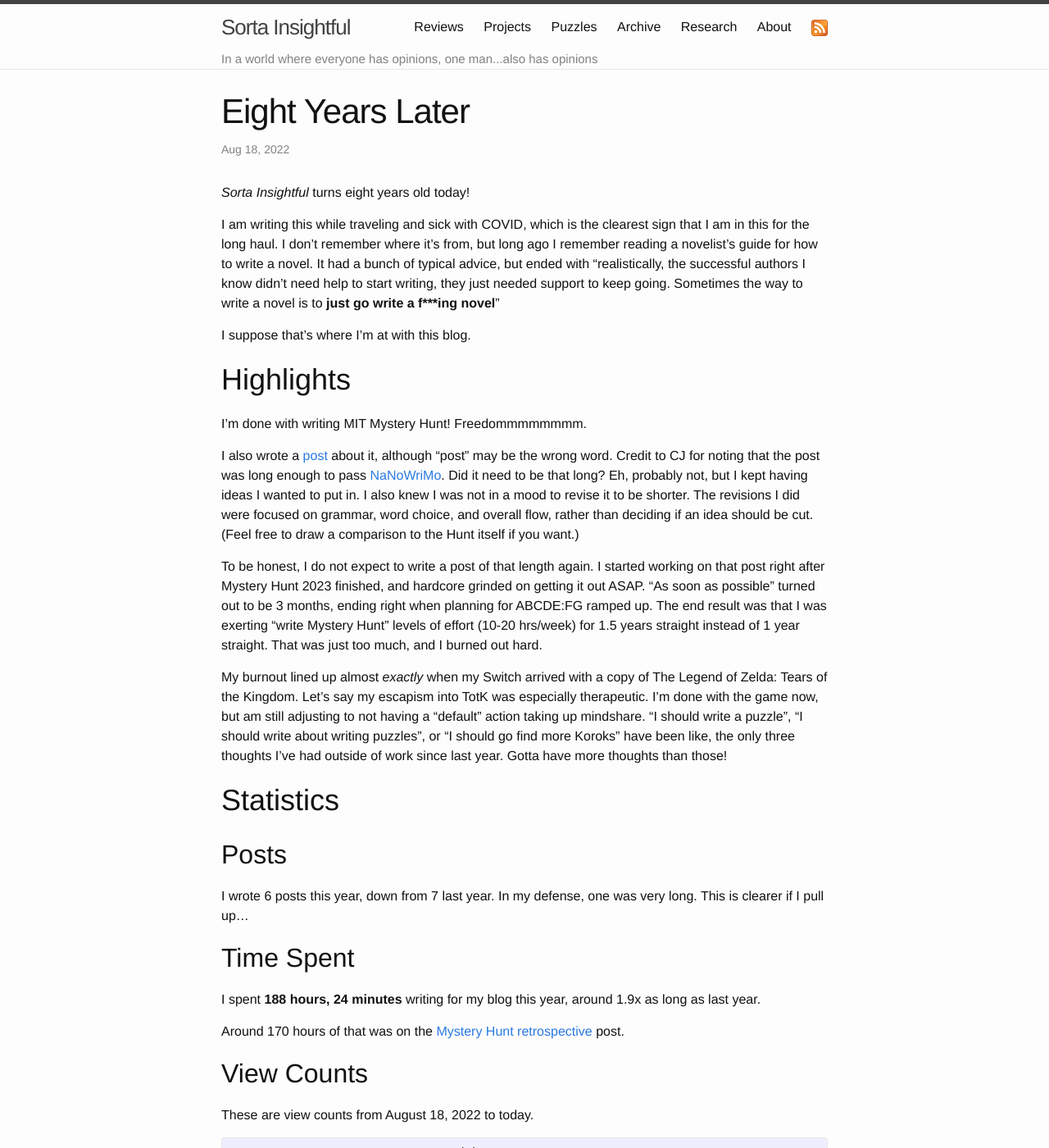
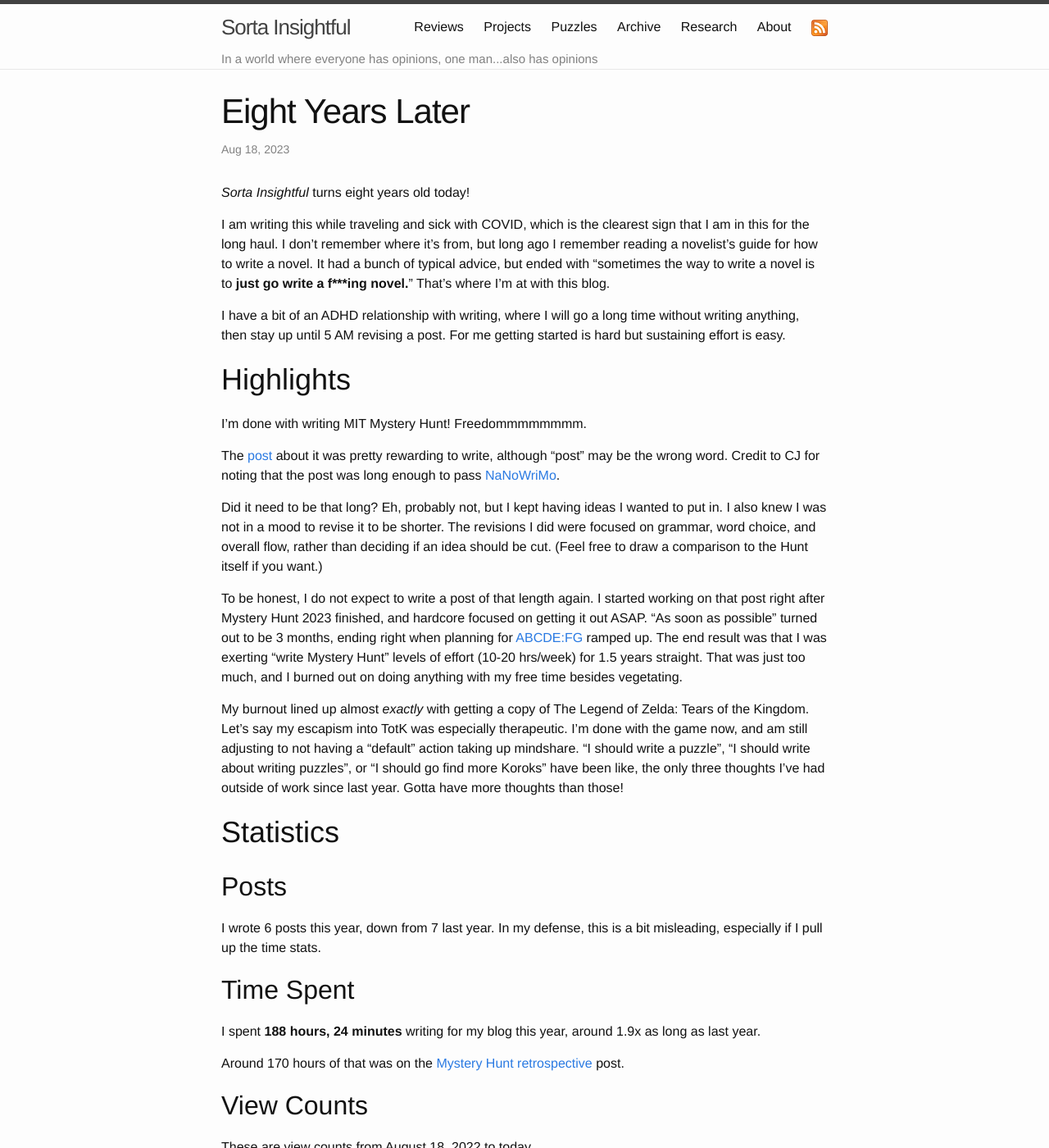
Before and after one commit to alexirpan/alexirpan.github.io, a Jekyll site: the page built from _posts/2023-08-18-eight-years.markdown, in a window 1280 px wide and 1400 px high. Shown: the whole window at 82% size. Built offline with Jekyll 4.4.1, drawn with Linux system fonts in a browser that asks for light colours; nearby versions of some CDN libraries; some of the changed text lies outside the part shown.

Commit message:
Did another pass, feels good enough

```diff
--- a/_posts/2023-08-18-eight-years.markdown
+++ b/_posts/2023-08-18-eight-years.markdown
@@ -1,7 +1,7 @@
 ---
 layout: post
 title:  "Eight Years Later"
-date:   2022-08-18 02:57:00 -0700
+date:   2023-08-18 02:57:00 -0700
 ---
 
 *Sorta Insightful* turns eight years old today!
@@ -9,35 +9,39 @@
 I am writing this while traveling and sick with COVID, which is the clearest sign that I am in this
 for the long haul. I don't remember where it's from, but long ago I remember reading
 a novelist's guide for how to write a novel. It had a bunch of typical advice,
-but ended with "realistically, the successful authors I know didn't need help
-to start writing, they just needed support to keep going.
-Sometimes the way to write a novel is to **just go write a f\*\*\*ing novel**"
+but ended with "sometimes the way to write a novel is to **just go write a f\*\*\*ing novel.**"
+That's where I'm at with this blog.
 
-I suppose that's where I'm at with this blog.
+I have a bit of an ADHD relationship with writing, where I will go a long
+time without writing anything, then stay up until 5 AM revising a post. For me
+getting started is hard but sustaining effort is easy.
 
 # Highlights
 
 I'm done with writing MIT Mystery Hunt! Freedommmmmmmm.
 
-I also wrote a [post]({% post_url 2023-04-21-mh-2023 %}) about it, although
-"post" may be the wrong word. Credit to CJ for noting that the post was long
-enough to pass [NaNoWriMo](https://en.wikipedia.org/wiki/National_Novel_Writing_Month). Did it need to be that long? Eh, probably not, but I kept having ideas I wanted to put in. I also knew I was not in a mood to revise
+The [post]({% post_url 2023-04-21-mh-2023 %}) about it was pretty rewarding
+to write, although "post" may be the wrong word. Credit to CJ for noting that the post
+was long enough to pass [NaNoWriMo](https://en.wikipedia.org/wiki/National_Novel_Writing_Month).
+
+Did it need to be that long? Eh, probably not, but I kept having ideas I wanted to put in.
+I also knew I was not in a mood to revise
 it to be shorter. The revisions I did were focused on grammar, word choice,
 and overall flow, rather than deciding if an idea should be cut. (Feel free to
 draw a comparison to the Hunt itself if you want.)
 
 To be honest, I do not expect to write a post of that length again. I started
 working on that post right after Mystery Hunt 2023 finished, and hardcore
-grinded on getting it out ASAP. "As soon as possible" turned out to be 3 months,
-ending right when planning for ABCDE:FG ramped up. The end result was that I was
+focused on getting it out ASAP. "As soon as possible" turned out to be 3 months,
+ending right when planning for [ABCDE:FG](https://archives.mitmh2023.com/2023/abcde.puzzlefactory.place/about) ramped up. The end result was that I was
 exerting "write Mystery Hunt" levels of effort (10-20 hrs/week) for 1.5 years
-straight instead of 1 year straight. That was just too much, and I burned
-out hard.
+straight. That was just too much, and I burned out on doing anything with my
+free time besides vegetating.
 
 My burnout lined up almost
-*exactly* when my Switch arrived with a copy of The Legend of Zelda: Tears of the Kingdom.
+*exactly* with getting a copy of The Legend of Zelda: Tears of the Kingdom.
 Let's say my escapism into TotK was especially therapeutic. I'm done with the
-game now, but am still adjusting to not having a "default" action taking up
+game now, and am still adjusting to not having a "default" action taking up
 mindshare.
 "I should write a puzzle", "I should write about writing puzzles", or
 "I should go find more Koroks" have been like, the only three thoughts I've had outside
@@ -47,8 +51,8 @@
 
 ## Posts
 
-I wrote 6 posts this year, down from 7 last year. In my defense, one was very long.
-This is clearer if I pull up...
+I wrote 6 posts this year, down from 7 last year. In my defense, this is
+a bit misleading, especially if I pull up the time stats.
 
 ## Time Spent
 
@@ -77,30 +81,33 @@
 Odds of writing this year: 5%
 Odds of writing eventually: 25%
 
-My priorities are moving away from Dominion. This may be the first year I skip the yearly championship, I'm not too interested in grinding my skill level back up. Still, I can't let go of writing it eventually.
+My priorities are moving away from Dominion. This may be the first year I skip the yearly championship, I'm not too interested in grinding my skill level back up. Still, I can't let go of writing this eventually.
 
 **Post about Dustforce:**
 
 Odds of writing this year: 20%
 Odds of writing eventually: 60%
 
-I still think this is one of the best platformers of all time.
+I still think Dustforce is one of the best platformers of all time. I've been playing a
+lot more Celeste recently thanks to [Strawberry Jam](https://gamebanana.com/mods/424541),
+but Dustforce still does some things that no one else has replicated in a satisfying way.
 
 **Post about puzzlehunting 201:**
 
 Odds of writing this year: 50%
 Odds of writing eventually: 90%
 
-This is a post I've been considering for a while. There are [introduction to puzzlehunt](https://blog.vero.site/post/puzzlehunts) posts, a "puzzlehunt 101", but there is no
+This is a post I've been considering for a while. There are [introduction to puzzlehunt](https://blog.vero.site/post/puzzlehunts) posts, a so-called "puzzlehunt 101", but there is no
 "puzzlehunting 201" for people familiar with the basics and interested in solving faster.
-I was considering writing this post last year
-and embedding puzzle content in it for Mystery Hunt, but didn't have a solid puzzle idea.
-I may just write it without embedding a puzzle in it.
+I was going to write this last year,
+embedding puzzle content in it for Mystery Hunt, but didn't have a solid puzzle idea
+and got too busy. Now I'm less busy.
 
 **Post about AI timelines:**
 
 Odds of writing this year: 90%
 Odds of writing eventually: 99%
 
-I'm not planning a big update to the last timelines [post]({% post_url 2020-08-18-ai-timelines %}). I just think it's time to review what I proposed, given that it's been 3 years.
-(And selfishly, because I think I called a lot of things correctly.)
+I'm not planning a big update to the last timelines [post]({% post_url 2020-08-18-ai-timelines %}). I just think it's time to review what I wrote last time, given that it's been 3 years.
+(And selfishly, because I think I called a lot of things correctly and want to
+brag about that.)
```
